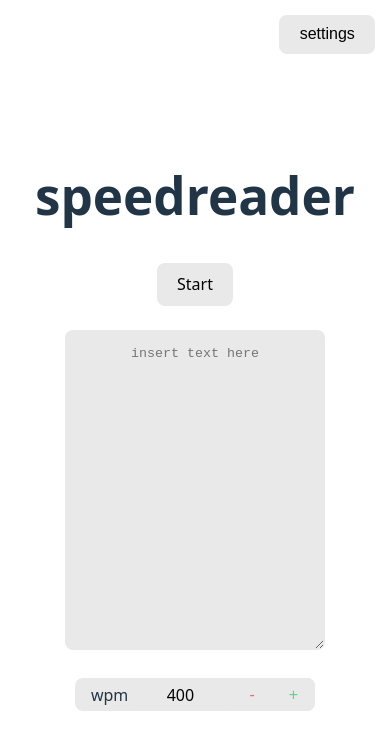
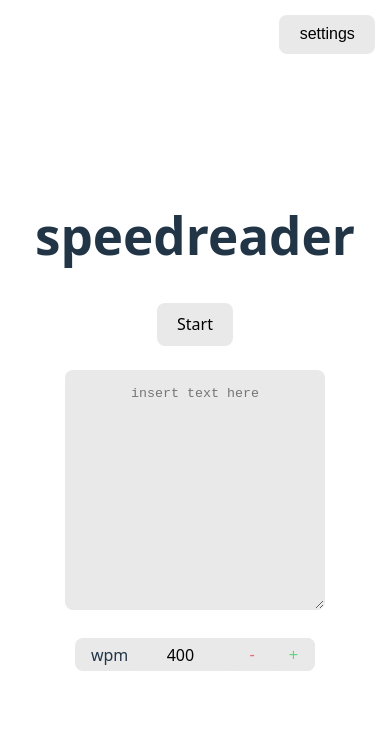
Before and after one commit to skearya/speedreader, a Svelte app: page / in a window 390 px wide. Shown: the top 750 px of the page. Built offline with nearby package versions, Linux system fonts and the light colour scheme.

Commit message:
fix for mobile

```diff
--- a/src/App.svelte
+++ b/src/App.svelte
@@ -151,7 +151,7 @@
   }
 
   #text {
-    height: 20rem;
+    height: 15rem;
     width: 80%;
     line-height: 30px;
   }
```
